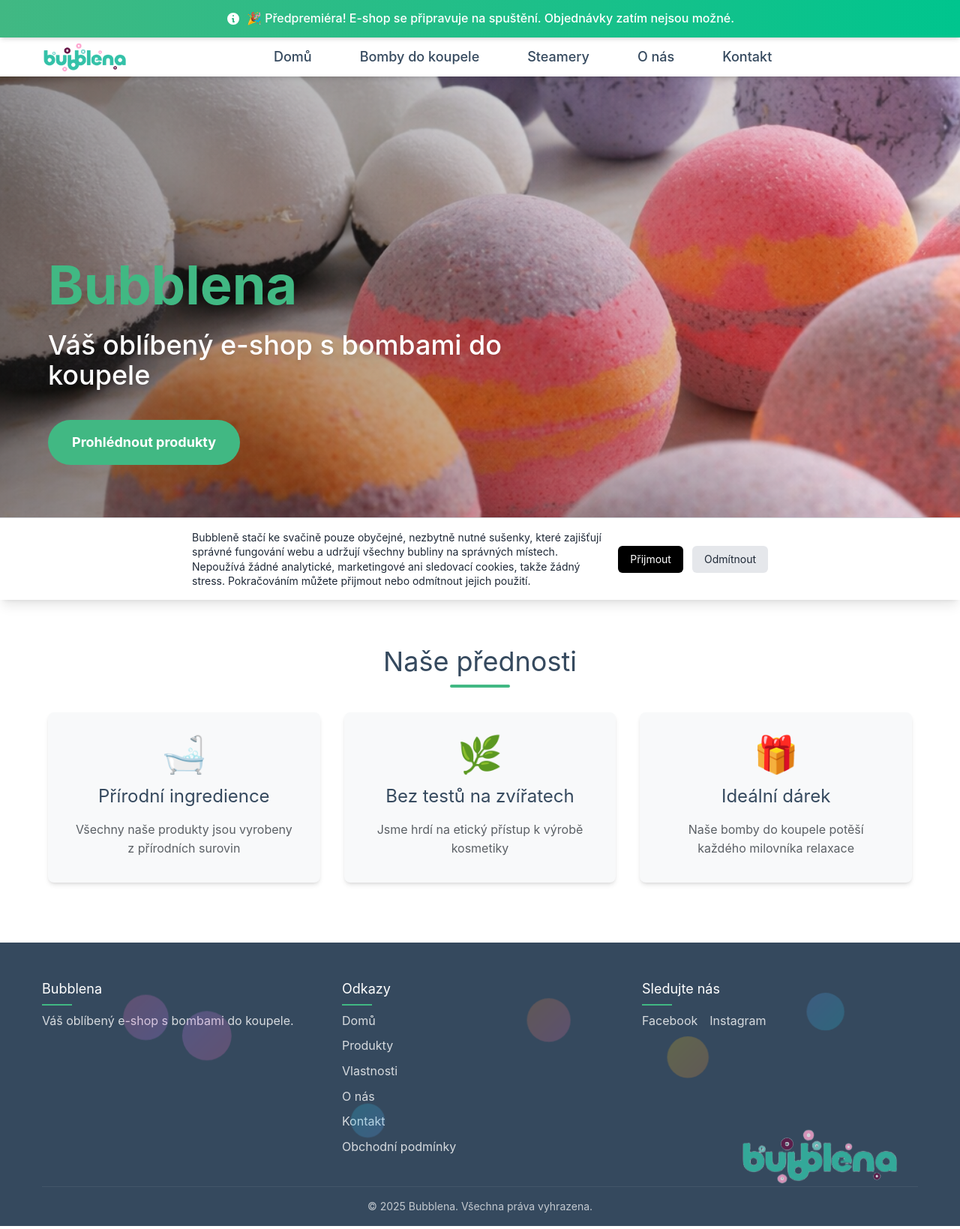
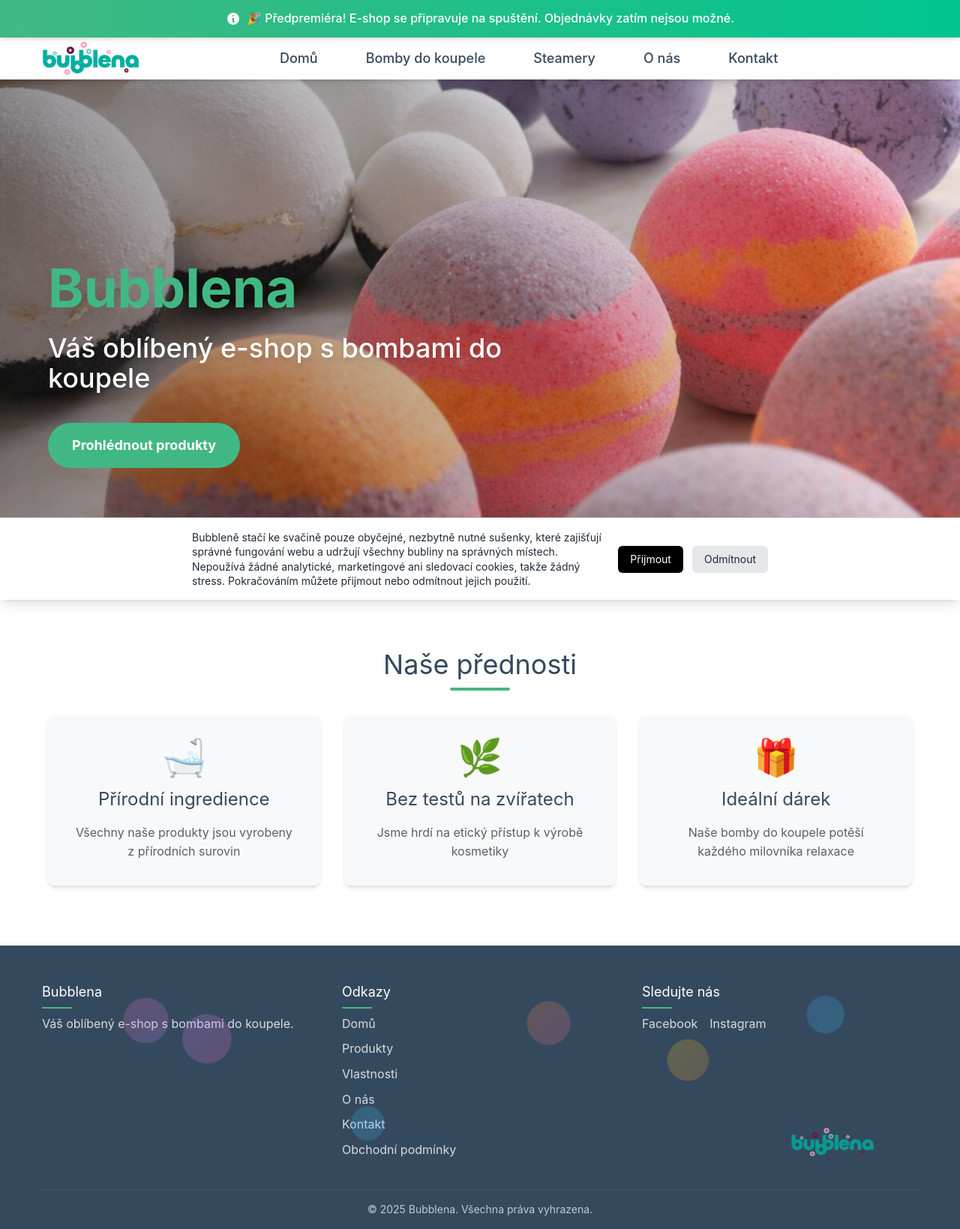
Before and after one commit to SorrySatori/bubblena-fe, a Nuxt app: page / in a window 1280 px wide. Shown: the whole page at 75% size. Built offline with nearby package versions, Linux system fonts and the light colour scheme.

Commit message:
fix: logo

```diff
--- a/layouts/default.vue
+++ b/layouts/default.vue
@@ -14,7 +14,7 @@
       <div class="container flex flex-wrap justify-between items-center p-4">
         <div class="flex items-center">
           <NuxtLink to="/" class="flex items-center transition-opacity hover:opacity-90">
-            <img src="~/assets/bubblena_logo_green.png" alt="Bubblena Logo" class="h-10 w-auto" />
+            <img src="~/assets/bubblena_logo_header.png" alt="Bubblena Logo" class="h-12 w-auto" />
           </NuxtLink>
         </div>
 
@@ -275,7 +275,7 @@ ul {
   position: absolute;
   bottom: 40px;
   right: 40px;
-  height: 75px;
+  height: 120px;
   width: auto;
   opacity: 0.8;
   z-index: 10;
```
Also changed, not shown: assets/bubblena_logo_green.png, assets/bubblena_logo_header.png (added).
